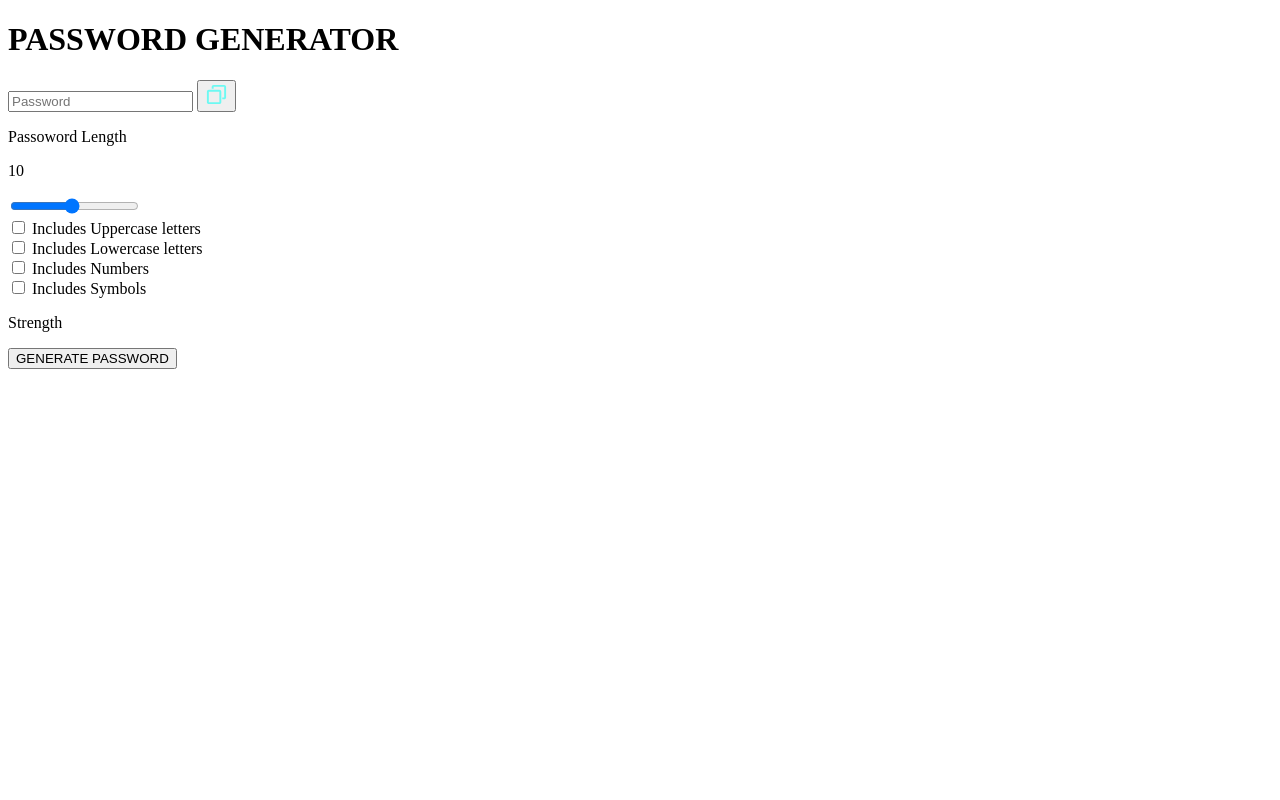
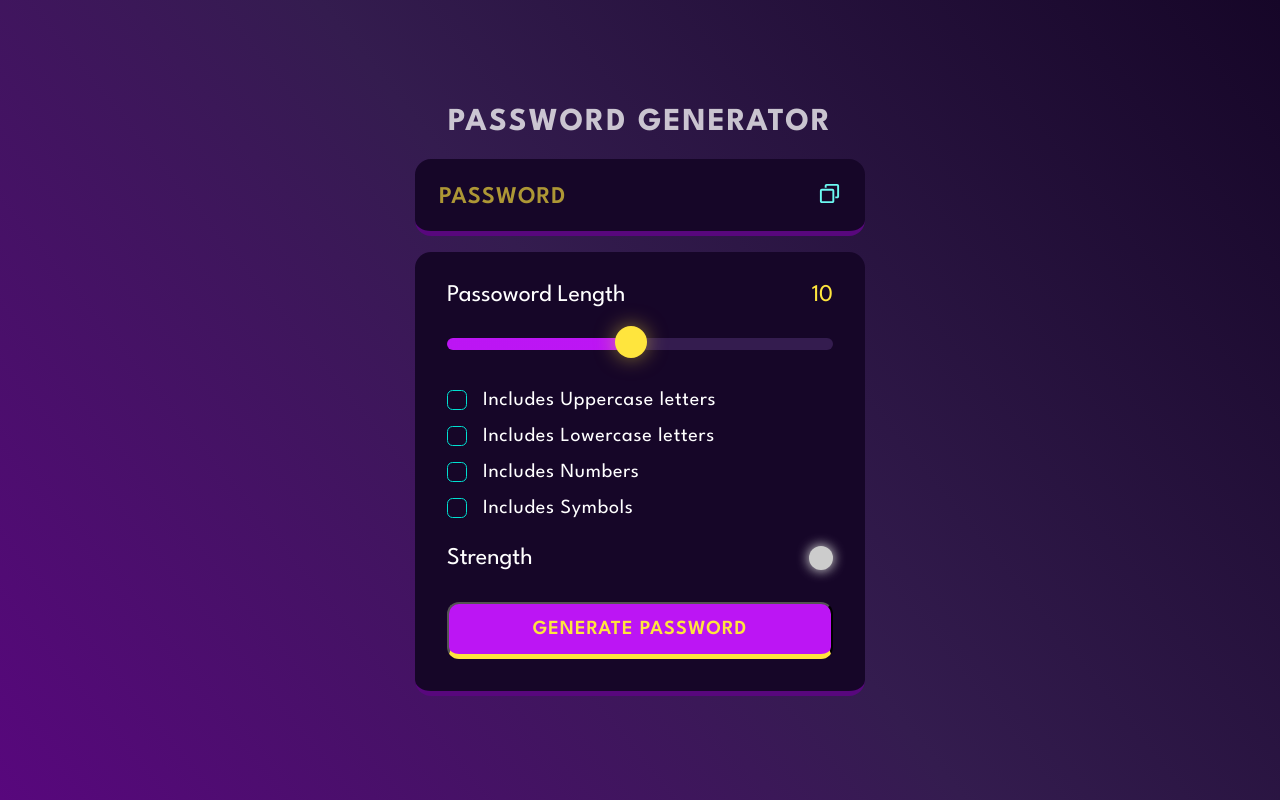
Before and after one commit to Riteshgaikwad/Password-Generator, a plain HTML site: page index.html in a window 1280 px wide. Drawn offline with Linux system fonts and the light colour scheme.

Commit message:
project completed

```diff
--- a/index.html
+++ b/index.html
@@ -1,19 +1,30 @@
 <!DOCTYPE html>
 <html lang="en">
   <head>
-    <meta charset="UTF-8">
-    <meta name="viewport" content="width=device-width, initial-scale=1.0">
+    <meta charset="UTF-8" />
+    <meta name="viewport" content="width=device-width, initial-scale=1.0" />
     <title>Document</title>
+    <link rel="stylesheet" href="./styles.css" />
+    <link rel="preconnect" href="https://fonts.googleapis.com" />
+    <link rel="preconnect" href="https://fonts.gstatic.com" crossorigin />
+    <link
+      href="https://fonts.googleapis.com/css2?family=Fraunces:ital,opsz,wght@0,9..144,100..900;1,9..144,100..900&family=League+Spartan:wght@100..900&family=Poppins:ital,wght@0,100;0,200;0,300;0,400;0,500;0,600;0,700;0,800;0,900;1,100;1,200;1,300;1,400;1,500;1,600;1,700;1,800;1,900&display=swap"
+      rel="stylesheet"
+    />
   </head>
   <body>
     <div class="container">
-
       <h1>PASSWORD GENERATOR</h1>
       <div class="display-container">
-            <input readonly placeholder="Password" class="display" data-passwordDisplay>
-            <button data-copy>
-                <span data-copyMsg></span>
-                <img src="./assets/copy.svg" alt="copy" width="23" height="23">
+        <input
+          readonly
+          placeholder="Password"
+          class="display"
+          data-passwordDisplay
+        />
+        <button data-copy class="copyBtn">
+          <span class="tooltip" data-copyMsg></span>
+          <img src="./assets/copy.svg" alt="copy" width="23" height="23" />
         </button>
       </div>
       <div class="input-container">
@@ -23,34 +34,41 @@
           <p data-lengthNumber>0</p>
         </div>
         <!-- slider -->
-            <input type="range" min="1" max="20" class="slider" step="1" data-lengthSlider>
+        <input
+          type="range"
+          min="1"
+          max="20"
+          class="slider"
+          step="1"
+          data-lengthSlider
+        />
         <!-- checkBoxes -->
-             <div>
-                <input type="checkbox" id="uppercase">
+        <div class="check">
+          <input type="checkbox" id="uppercase" />
           <label for="uppercase">Includes Uppercase letters</label>
         </div>
-             <div>
-                <input type="checkbox" id="lowercase">
+        <div class="check">
+          <input type="checkbox" id="lowercase" />
           <label for="lowercase">Includes Lowercase letters</label>
         </div>
-             <div>
-                <input type="checkbox" id="numbers">
+        <div class="check">
+          <input type="checkbox" id="numbers" />
           <label for="numbers">Includes Numbers</label>
         </div>
-             <div>
-                <input type="checkbox" id="symbols">
+        <div class="check">
+          <input type="checkbox" id="symbols" />
           <label for="symbols">Includes Symbols</label>
         </div>
 
         <!-- strngth container -->
         <div class="strength-container">
           <p>Strength</p>
-                <div data-indicator></div>
-              </div>
+          <div class="indicator" data-indicator></div>
         </div>
         <!-- generate password button  -->
         <button class="generateButton">GENERATE PASSWORD</button>
       </div>
+    </div>
     <script src="./script.js"></script>
   </body>
 </html>
--- a/script.js
+++ b/script.js
@@ -17,16 +17,23 @@ let passwordLength = 10;
 let checkCount = 0;
 handleSlider();
 // set strength circle to grey
+setIndication("#ccc");
 
 //set passwordLength
 function handleSlider() {
   inputSlider.value = passwordLength;
   lengthDisplay.innerText = passwordLength;
+
+  const min = inputSlider.min;
+  const max = inputSlider.max;
+  inputSlider.style.backgroundSize =
+    ((passwordLength - min) * 100) / (max - min) + "% 100%";
 }
 
 function setIndication(color) {
   indicator.style.backgroundColor = color;
   //shadow
+  indicator.style.boxShadow = `0px 0px 12px 1px ${color}`;
 }
 
 function getRndInteger(min, max) {
@@ -83,70 +90,67 @@ async function copyContent() {
   //to make copy span visible
   copyMsg.classList.add("active");
 
-  setTimeout(()=>{
+  setTimeout(() => {
     copyMsg.classList.remove("active");
-  },2000);
-
-
+  }, 2000);
 }
 
-
-function shuffelPassword(array){
+function shuffelPassword(array) {
   //Fisher Yates Method
-    for(let i=array.length-1;i>0;i--){
-        const j=Math.floor(Math.random()*(i+1));
-        const temp=array[i];
-        array[i]=array[j];
-        array[j]=temp;
+  for (let i = array.length - 1; i > 0; i--) {
+    const j = Math.floor(Math.random() * (i + 1));
+    const temp = array[i];
+    array[i] = array[j];
+    array[j] = temp;
   }
-    let str="";
-    array.forEach((el)=>(str+=el));
+  let str = "";
+  array.forEach((el) => (str += el));
   return str;
 }
 
-function handleCheckBoxChange(){
-    checkCount=0;
-    allCheckBox.forEach((checkbox)=>{
-        if(checkbox.checked){
+function handleCheckBoxChange() {
+  checkCount = 0;
+  allCheckBox.forEach((checkbox) => {
+    if (checkbox.checked) {
       checkCount++;
     }
   });
 
   //special case
-    if(passwordLength<checkCount){
-        passwordLength=checkCount;
+  if (passwordLength < checkCount) {
+    passwordLength = checkCount;
     handleSlider();
   }
 }
-    allCheckBox.forEach((checkbox)=>{
-        checkbox.addEventListener('change',handleCheckBoxChange);
-    })
+allCheckBox.forEach((checkbox) => {
+  checkbox.addEventListener("change", handleCheckBoxChange);
+});
 
+inputSlider.addEventListener("input", (e) => {
+  passwordLength = e.target.value;
+  handleSlider();
+});
 
-inputSlider.addEventListener('input',(e)=>{
-    passwordLength=e.target.value;
-    handleSlider();
-})
-
-copyBtn.addEventListener('click',(e)=>{
-    if(passwordDisplay.value){
+copyBtn.addEventListener("click", (e) => {
+  if (passwordDisplay.value) {
     copyContent();
   }
-})
+});
 
-generateBtn.addEventListener('click',(e)=>{
+generateBtn.addEventListener("click", (e) => {
   //none of the checkbox are selected
-    if(checkCount==0) {
-        return;}
-    if(passwordLength<checkCount){
-        passwordLength=checkCount;
+  if (checkCount == 0) {
+    return;
+  }
+  if (passwordLength < checkCount) {
+    passwordLength = checkCount;
     handleSlider();
   }
 
   //lets start the journey to find new password
   console.log("Start journay");
   //remove old password
-    password="";
+  password = "";
 
   //lets put the stuff mentioned by checkboxes
   // if(uppercaseCheck.checked){
@@ -162,39 +166,39 @@ generateBtn.addEventListener('click',(e)=>{
   //     password+=generateSymbol();
   // }
 
-    let funArr=[];
+  let funArr = [];
 
-    if(uppercaseCheck.checked){
+  if (uppercaseCheck.checked) {
     funArr.push(generateUpperCase);
   }
-    if(lowercaseCheck.checked){
+  if (lowercaseCheck.checked) {
     funArr.push(generateLowerCase);
   }
-    if(numbersCheck.checked){
+  if (numbersCheck.checked) {
     funArr.push(generateRandomNumber);
   }
-    if(symbolsCheck.checked){
+  if (symbolsCheck.checked) {
     funArr.push(generateSymbol);
   }
 
   //compuldary addition
-    for(let i=0;i<funArr.length;i++){
+  for (let i = 0; i < funArr.length; i++) {
     password += funArr[i]();
   }
   console.log("Addition done");
   //remaining addition
-    for(let i=0;i<passwordLength-funArr.length;i++ ){
-        let randIndex=getRndInteger(0,funArr.length);
+  for (let i = 0; i < passwordLength - funArr.length; i++) {
+    let randIndex = getRndInteger(0, funArr.length);
     password += funArr[randIndex]();
   }
   console.log("Remaining addition done");
   //shuffel the password
-    password=shuffelPassword(Array.from(password));
+  password = shuffelPassword(Array.from(password));
   console.log("Shuffling done");
 
   //show in UI
-    passwordDisplay.value=password;
+  passwordDisplay.value = password;
   console.log("UI addition done");
   //calculate strength
   calcStrength();
-})
+});
--- /dev/null
+++ b/styles.css
@@ -0,0 +1,241 @@
+*,
+*::before,
+*::after{
+    margin: 0;
+    padding: 0;
+    box-sizing: border-box;
+    font-family: 'League Spartan',sans-serif;
+}
+
+:root{
+    --dk-violet: hsl(268, 75%, 9%);
+    --lt-violet: hsl(268, 47%, 21%);
+    --lt-violet2: hsl(281, 89%, 26%);
+    --vb-violet: hsl(285, 91%, 52%);
+    --vb-violet2: hsl(290, 70%, 36%);
+
+    --vb-yellow: hsl(52, 100%, 62%);
+
+
+    --pl-white: hsl(0, 0%, 100%);
+
+    --vb-cyan: hsl(176, 100%, 44%);
+    --vb-cyan2: hsl(177, 92%, 70%);
+    --dk-text: hsl(198, 20%, 13%);
+}
+
+body{
+    width: 100vw;
+    height: 100vh;
+    display: flex;
+    flex-direction: column;
+    align-items: center;
+    justify-content: center;
+    background:linear-gradient(231deg,rgba(22,6,40,1) 0% , rgba(52,28,79,1) 50% , rgba(88,7,125,1) 100%);
+}
+.container{
+    width: 90%;
+    max-width: 450px;
+}
+h1{
+    color: var(--pl-white);
+    opacity: 0.75;
+    text-transform: uppercase;
+    letter-spacing: 2px;
+    text-align: center;
+    line-height: 1.2;
+}
+
+.display-container{
+    position: relative;
+    background-color: var(--dk-violet);
+    border-radius: 1rem;
+    border-bottom: 0.35rem solid var(--lt-violet2);
+    margin: 1rem 0;
+    padding-top: 0.35rem;
+}
+.display{
+    width: 100%;
+    background-color: transparent;
+    padding: 1.15rem 1rem;
+    color: var(--vb-yellow);
+    font-weight: 600;
+    font-size: 1.5rem;
+    line-height: 30px;
+    letter-spacing: 1px;
+    padding-right: 3.25rem;
+    border: none;
+    outline: none;
+}
+.display::placeholder{
+    position: absolute;
+    top: 50%;
+    left: 1.5rem;
+    font-size: 1.5rem;
+    line-height: 30px;
+    color: var(--vb-yellow);
+    opacity: 0.65;
+    text-transform: uppercase;
+    transform: translateY(-50%);
+
+
+}
+.display-container button{
+    position: absolute;
+    top: 50%;
+    right: 1.5rem;
+    transform: translateY(-50%);
+
+}
+.input-container{
+    width: 100%;
+    background-color: var(--dk-violet);
+    border-radius: 1rem;
+    padding: 2rem;
+    border-bottom: 0.35rem solid var(--lt-violet2);
+}
+.length-container{
+    display: flex;
+    align-items: center;
+    justify-content: space-between;
+}
+.length-container p:nth-child(1){
+    color: var(--pl-white);
+    font-size: 1.5rem;
+
+}
+.length-container p:nth-child(2){
+    color: var(--vb-yellow);
+    font-size: 1.5rem;
+}
+
+.strength-container{
+    display: flex;
+    align-items: center;
+    justify-content: space-between;
+    margin-top: 1.75rem;
+    margin-bottom:2rem ;
+}
+
+.strength-container p{
+    color: var(--pl-white);
+    font-size: 1.5rem;
+}
+.indicator{
+    width: 1.5rem;
+    height: 1.5rem;
+    border-radius: 50%;
+
+}
+
+.generateButton {
+    width: 100%;
+    padding: 1rem 0;
+    background-color: var(--vb-violet);
+    text-align: center;
+    border-radius: 0.75rem;
+    border-bottom: 0.35rem solid var(--vb-yellow);
+    text-transform: uppercase;
+    letter-spacing: 1px;
+    color: var(--vb-yellow);
+    font-weight: 600;
+    font-size: 1.25rem;
+  }
+
+  .check{
+    display: flex;
+    align-items: center;
+    margin: 1rem 0;
+    gap: 0 1rem;
+  }
+  .tooltip {
+    position: absolute;
+    background-color: var(--vb-violet2);
+    color: var(--vb-yellow);
+    font-size: 1.25rem;
+    top: -35px;
+    left: -25px;
+    padding: 5px 10px;
+    border-radius: 1rem;
+    opacity: 0;
+    transform: scale(0);
+    transform-origin: bottom;
+    transition: all 250ms ease-in-out;
+  }
+
+  .tooltip.active {
+    opacity: 1;
+    transform: scale(1);
+  }
+  .check input{
+    appearance: none;
+    width: 20px;
+    height: 20px;
+    border: 1px solid var(--vb-cyan);
+    cursor: pointer;
+    position: relative;
+    border-radius:0.35rem ;
+  }
+
+  .check input:checked{
+    background-color: var(--vb-cyan);
+  }
+  .check input:checked::before{
+    content: '✔';
+    position: absolute;
+    color: var(--dk-text);
+    font-size:1.05rem ;
+    font-weight: 600;
+    left: 50%;
+    top: -3.5px;
+    transform: translateX(-50%);
+  }
+
+  .check label{
+    color: var(--pl-white);
+    font-size: 1.25rem;
+    letter-spacing: 0.75px;
+  }
+ .copyBtn{
+    background:transparent;
+    border: none;
+    outline: none;
+ }
+  .slider{
+    appearance: none;
+    width: 100%;
+    cursor: pointer;
+    background-color: var(--lt-violet);
+    border-radius: 1rem;
+    margin-top: 2rem;
+    margin-bottom: 1.5rem;
+    background-image: linear-gradient(var(--vb-violet), var(--vb-violet));
+    height: 0.75rem;
+    background-repeat: no-repeat;
+    border: none;
+    outline: none;
+    z-index: -1;
+  }
+
+  .slider::-webkit-slider-thumb{
+    position: relative;
+    z-index: 1;
+    appearance: none;
+    height: 2rem;
+    width: 2rem;
+    border-radius: 50%;
+    background-color: var(--vb-yellow);
+    cursor: pointer;
+    margin-top: -3px;
+    box-shadow: 0px 0px 20px 0px rgba(255, 229, 61, 0.50);
+    transition: all 100ms ease-in;
+  }
+
+  .slider:focus{
+    outline:3px solid var(--vb-yellow) ;
+  }
+  .slider::-webkit-slider-thumb:hover{
+    outline: 2px solid var(--vb-yellow);
+    background-color: var(--dk-violet);
+    box-shadow: 0px 0px 25px 5px rgba(255, 229, 61, 0.80);
+  }
```
Lines whose indentation alone changed are shown as unchanged.
